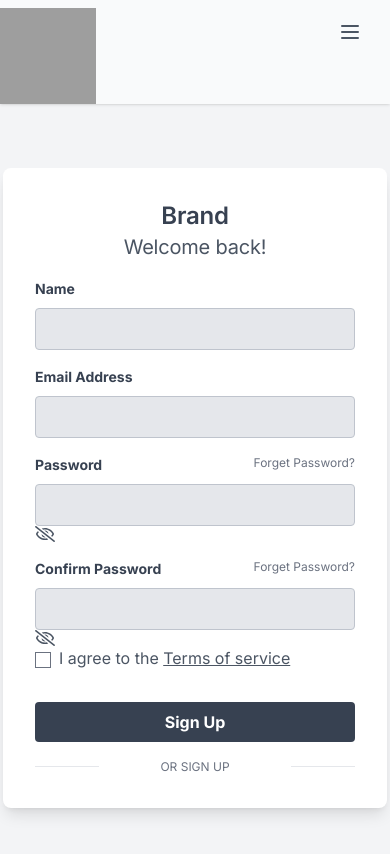
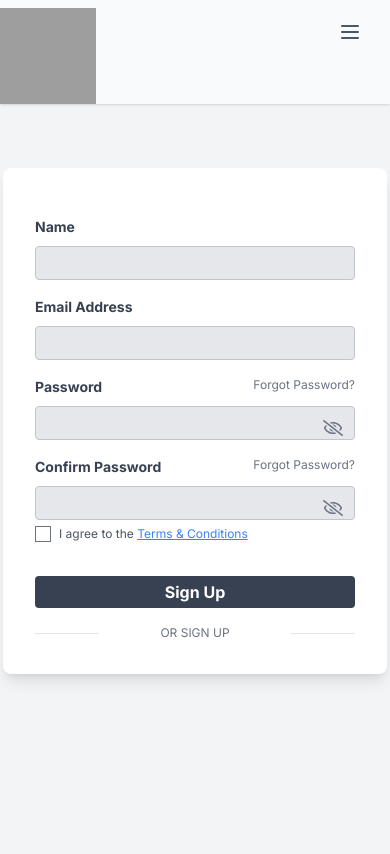
Before and after one commit to Rightupnext/Manvaasanai-ecommerce-fullstack, a React (Vite) app in the folder frontend/: page /signup in a window 390 px wide. Shown: the top 854 px of the page. Built offline with nearby package versions, Linux system fonts and the light colour scheme; grey boxes are pictures that could not be loaded.

Commit message:
sing up,signin,single product page

```diff
--- a/frontend/src/client Components/Components/SignIn.jsx
+++ b/frontend/src/client Components/Components/SignIn.jsx
@@ -74,7 +74,7 @@ export default function SignIn() {
                 Email Address
               </label>
               <input
-                className="bg-gray-200 text-gray-700 focus:outline-none focus:shadow-outline border border-gray-300 rounded py-2 px-4 block w-full appearance-none"
+                className="bg-gray-200 text-gray-700 focus:outline-none focus:shadow-outline border border-gray-300 rounded py-1 px-3 block w-full appearance-none"
                 type="email"
                 value={email}
                 onChange={(e) => setEmail(e.target.value)}
@@ -91,7 +91,7 @@ export default function SignIn() {
                 </Link>
               </div>
               <input
-                className="bg-gray-200 text-gray-700 focus:outline-none focus:shadow-outline border border-gray-300 rounded py-2 px-4 block w-full appearance-none"
+                className="bg-gray-200 text-gray-700 focus:outline-none focus:shadow-outline border border-gray-300 rounded py-1 px-3 block w-full appearance-none"
                 type="password"
                 value={password}
                 onChange={(e) => setPassword(e.target.value)}
@@ -106,18 +106,22 @@ export default function SignIn() {
                 onChange={() => setTermsAccepted(!termsAccepted)}
                 id="form2Example3cg"
               />
-              <label className="form-check-label" htmlFor="form2Example3g">
+              <label className="form-check-label text-black-500 hover:text-blue-700 text-xs" htmlFor="form2Example3g">
                 I agree to the{" "}
-                <a href="#!" className="text-body">
-                  <u>Terms of service</u>
+                <a
+                  href="#!"
+                  className="text-blue-500 hover:text-blue-700 text-xs"
+                >
+                  <u>Terms & Conditions</u>
                 </a>
+
               </label>
             </div>
             <div className="mt-8">
               <button
                 type="submit"
                 disabled={status === "pending" || !termsAccepted}
-                className="bg-gray-700 text-white font-bold py-2 px-4 w-full rounded hover:bg-gray-600"
+                className="bg-gray-700 text-white font-bold py-1 px-3 w-full rounded hover:bg-gray-600"
               >
                 {status === "pending" ? "Logging in..." : "Sign In"}
               </button>
--- a/frontend/src/client Components/Components/SignUp.jsx
+++ b/frontend/src/client Components/Components/SignUp.jsx
@@ -1,6 +1,7 @@
 import React, { useState } from "react";
 import { useDispatch, useSelector } from "react-redux";
 import { FaRegEyeSlash } from "react-icons/fa";
+import logo from "../../images/assets/brahmmis logo recreate.png"
 import { registerUser } from "../../store/reducers/userReducers";
 import { Link } from "react-router-dom";
 
@@ -43,18 +44,16 @@ export default function SignUp() {
   return (
     <div className="py-16">
       <div className="flex bg-white rounded-lg shadow-lg overflow-hidden mx-auto max-w-sm lg:max-w-4xl">
-        <div
-          className="hidden lg:block lg:w-1/2 bg-cover"
-          style={{
-            backgroundImage:
-              'url("https://images.unsplash.com/photo-1546514714-df0ccc50d7bf?ixlib=rb-1.2.1&ixid=eyJhcHBfaWQiOjEyMDd9&auto=format&fit=crop&w=667&q=80")',
-          }}
-        ></div>
+      <div className="hidden lg:flex lg:w-1/2 items-center justify-center bg-gray-100">
+  <img src={logo} alt="Brahmmis Logo" className="w-44" />
+</div>
+
         <div className="w-full p-8 lg:w-1/2">
-          <h2 className="text-2xl font-semibold text-gray-700 text-center">
-            Brand
-          </h2>
-          <p className="text-xl text-gray-600 text-center">Welcome back!</p>
+        <div className="hidden lg:flex lg:w-1/2 align-items-center items-center justify-center bg-gray-100">
+          <img src={logo} alt="Brahmmis Logo" style={{ width: "30%" }} />
+        </div>
+
+
 
           <form onSubmit={handleSubmit}>
             <div className="mt-4">
@@ -62,7 +61,7 @@ export default function SignUp() {
                 Name
               </label>
               <input
-                className="bg-gray-200 text-gray-700 focus:outline-none focus:shadow-outline border border-gray-300 rounded py-2 px-4 block w-full appearance-none"
+                className="bg-gray-200 text-gray-700 focus:outline-none focus:shadow-outline border border-gray-300 rounded py-1 px-3 block w-full appearance-none"
                 type="text"
                 value={name}
                 onChange={(e) => setName(e.target.value)}
@@ -74,7 +73,7 @@ export default function SignUp() {
                 Email Address
               </label>
               <input
-                className="bg-gray-200 text-gray-700 focus:outline-none focus:shadow-outline border border-gray-300 rounded py-2 px-4 block w-full appearance-none"
+                className="bg-gray-200 text-gray-700 focus:outline-none focus:shadow-outline border border-gray-300 rounded py-1 px-3 block w-full appearance-none"
                 type="email"
                 value={email}
                 onChange={(e) => setEmail(e.target.value)}
@@ -87,42 +86,52 @@ export default function SignUp() {
                   Password
                 </label>
                 <Link to="/forgot-password" className="text-xs text-gray-500">
-                  Forget Password?
+                  Forgot Password?
                 </Link>
               </div>
+
+                <div className="relative">
                   <input
-                className="bg-gray-200 text-gray-700 focus:outline-none focus:shadow-outline border border-gray-300 rounded py-2 px-4 block w-full appearance-none"
+                    className="bg-gray-200 text-gray-700 focus:outline-none focus:shadow-outline border border-gray-300 rounded py-1 px-3 pr-10 block w-full appearance-none"
                     value={password}
                     type={passwordVisible ? "text" : "password"}
                     onChange={(e) => setPassword(e.target.value)}
                     required
                   />
                   <FaRegEyeSlash
-                style={{ width: "20px" }}
+                    className="absolute right-3 top-3 cursor-pointer text-gray-500"
+                    style={{ width: "20px", height: "20px" }}
                     onClick={() => setPasswordVisible(!passwordVisible)}
                   />
                 </div>
+            </div>
+
             <div className="mt-4">
               <div className="flex justify-between">
                 <label className="block text-gray-700 text-sm font-bold mb-2">
                   Confirm Password
                 </label>
                 <Link to="/forgot-password" className="text-xs text-gray-500">
-                  Forget Password?
+                  Forgot Password?
                 </Link>
               </div>
+
+              <div className="relative">
                 <input
-                className="bg-gray-200 text-gray-700 focus:outline-none focus:shadow-outline border border-gray-300 rounded py-2 px-4 block w-full appearance-none"
+                  className="bg-gray-200 text-gray-700 focus:outline-none focus:shadow-outline border border-gray-300 rounded py-1 px-3 pr-10 block w-full appearance-none"
                   value={cpassword}
+                  type={cpasswordVisible ? "text" : "password"}
                   onChange={(e) => setCPassword(e.target.value)}
-                type={cpasswordVisible ? "text" : "password"}
                   required
                 />
                 <FaRegEyeSlash
-                style={{ width: "20px" }}
+                  className="absolute right-3 top-3 cursor-pointer text-gray-500"
+                  style={{ width: "20px", height: "20px" }}
                   onClick={() => setCPasswordVisible(!cpasswordVisible)}
                 />
               </div>
+            </div>
+
             <div className="form-check d-flex justify-content-center mb-5">
               <input
                 className="form-check-input me-2"
@@ -131,18 +140,22 @@ export default function SignUp() {
                 onChange={() => setTermsAccepted(!termsAccepted)}
                 id="form2Example3cg"
               />
-              <label className="form-check-label" htmlFor="form2Example3g">
+              <label className="form-check-label text-black-500 hover:text-blue-700 text-xs" htmlFor="form2Example3g">
                 I agree to the{" "}
-                <a href="#!" className="text-body">
-                  <u>Terms of service</u>
+                <a
+                  href="#!"
+                  className="text-blue-500 hover:text-blue-700 text-xs"
+                >
+                  <u>Terms & Conditions</u>
                 </a>
+
               </label>
             </div>
             <div className="mt-8">
               <button
                 type="submit"
                 disabled={status === "pending" || !termsAccepted}
-                className="bg-gray-700 text-white font-bold py-2 px-4 w-full rounded hover:bg-gray-600"
+                className="bg-gray-700 text-white font-bold py-1 px-3 w-full rounded hover:bg-gray-600"
               >
                 {status === "pending" ? "Registering..." : "Sign Up"}
               </button>
```
Also changed, not shown: frontend/src/client Components/layout/Productpage.jsx (+13 -13 lines). Lines whose indentation alone changed are shown as unchanged.
